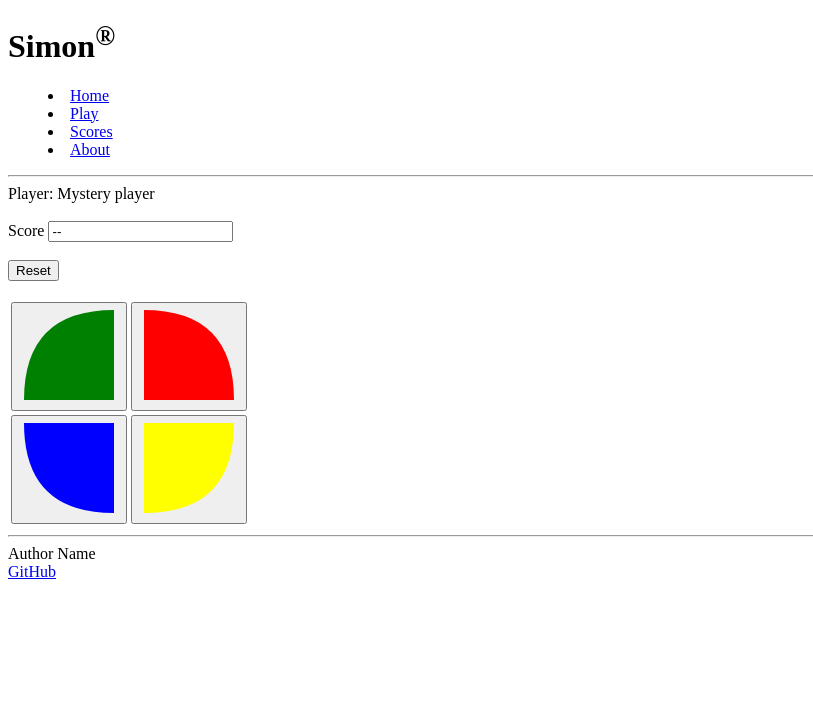
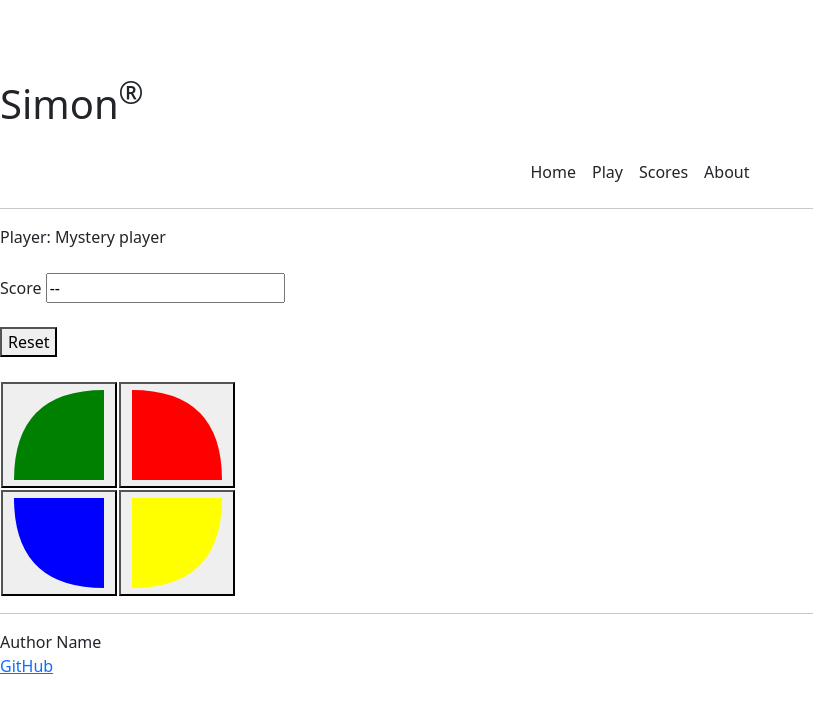
Before and after one commit to gabesnow99/simon, a plain HTML site: page play.html in a window 1280 px wide. Shown: the whole page, without its empty margins (0-813 px from the left). Drawn offline with nearby package versions, Linux system fonts and the light colour scheme.

Commit message:
small changes to main.css, minor bootstrap additions

```diff
--- a/main.css
+++ b/main.css
@@ -0,0 +1,9 @@
+body {
+    display: flex;
+    flex-direction: column;
+    min-width: 375px;
+  }
+
+  header {
+    flex: 0 80px;
+  }
--- a/play.html
+++ b/play.html
@@ -1,30 +1,34 @@
 <!DOCTYPE html>
-<link rel="stylesheet" href="main.css" />
 <html lang="en">
   <head>
     <meta charset="UTF-8">
     <meta name="viewport" content="width=device-width, initial-scale=1.0">
+    <link rel="stylesheet" href="main.css" />
+    <link
+      href="https://cdn.jsdelivr.net/npm/bootstrap@5.2.2/dist/css/bootstrap.min.css"
+      rel="stylesheet"
+    />
     <title>Simon</title>
     <link rel="icon" href="favicon.ico">
   </head>
   <body>
-    <header>
+    <header class="container-fluid"></header>
       <h1>
         Simon<sup>®</sup>
       </h1>
       <nav>
-        <menu>
+        <menu class="nav col-12 col-md-auto mb-2 justify-content-center mb-md-0">
           <li>
-            <a href="index.html">Home</a>
+            <a href="index.html" class="nav-link px-2 link-dark">Home</a>
           </li>
           <li>
-            <a href="play.html">Play</a>
+            <a href="play.html" class="nav-link px-2 link-dark">Play</a>
           </li>
           <li>
-            <a href="scores.html">Scores</a>
+            <a href="scores.html" class="nav-link px-2 link-dark">Scores</a>
           </li>
           <li>
-            <a href="about.html">About</a>
+            <a href="about.html" class="nav-link px-2 link-dark">About</a>
           </li>
         </menu>
       </nav>
```
